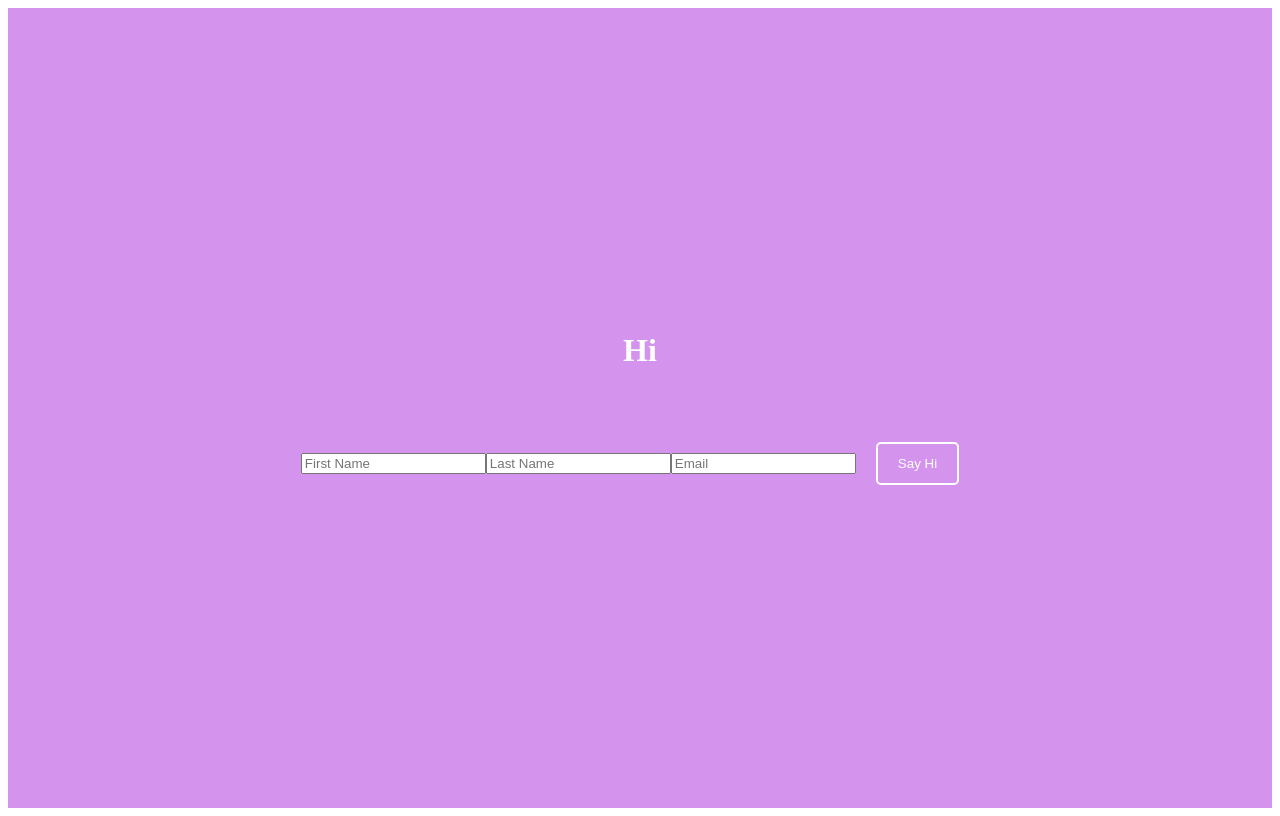
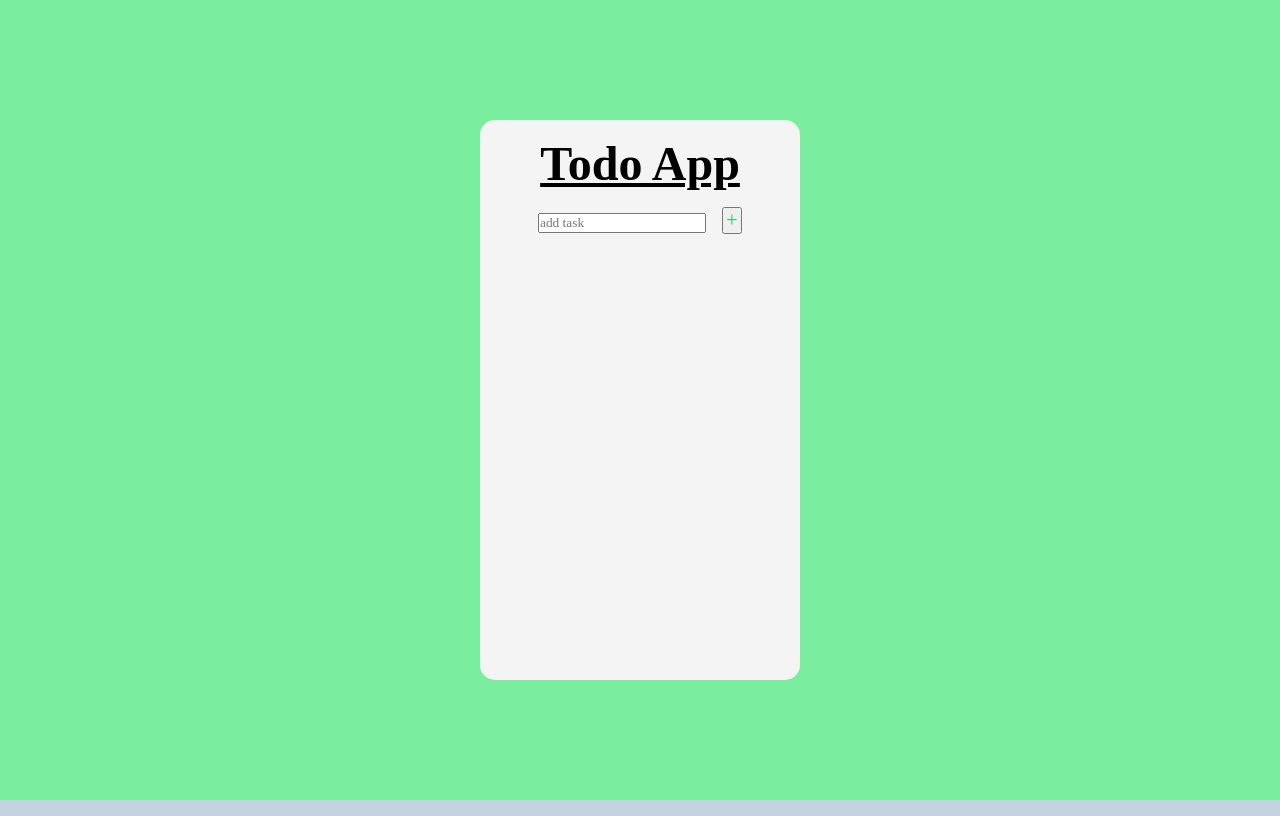
Before and after one commit to SharjeelMoqrabKhan/Basic-React-Learning-2020, a React (Create React App) app: page / in a window 1280 px wide. Built offline with nearby package versions, Linux system fonts and the light colour scheme; a web font is replaced by a local one.

Commit message:
TodoApp adding functionality

```diff
--- /dev/null
+++ b/src/TodoApp.jsx
@@ -0,0 +1,36 @@
+import React, { useState } from "react";
+import "./todo_app.css";
+
+const TodoApp = () => {
+  const [input, setInput] = useState("");
+  const [item, setItem] = useState([]);
+
+  const inputHandler = (event) => {
+    setInput(event.target.value);
+  };
+
+  const listofItems = () => {
+    setItem((previousItems) => {
+      return [...previousItems, input];
+    });
+  };
+
+  return (
+    <React.Fragment>
+      <div className="main_div">
+        <div className="centent_div">
+          <h1>Todo App</h1>
+          <input type="text" placeholder="add task" onChange={inputHandler} />
+          <button onClick={listofItems}>+</button>
+          <ol>
+            {item.map((itemValue) => {
+              return <li>{itemValue}</li>;
+            })}
+          </ol>
+        </div>
+      </div>
+    </React.Fragment>
+  );
+};
+
+export default TodoApp;
--- a/src/index.js
+++ b/src/index.js
@@ -1,5 +1,5 @@
 import React from "react";
 import ReactDOM from "react-dom";
-import Form from "../src/Form";
+import TodoApp from "../src/TodoApp";
 
-ReactDOM.render(<Form />, document.getElementById("root"));
+ReactDOM.render(<TodoApp />, document.getElementById("root"));
--- /dev/null
+++ b/src/todo_app.css
@@ -0,0 +1,59 @@
+* {
+  padding: 0;
+  margin: 0;
+  box-sizing: border-box;
+  font-family: cursive;
+}
+
+.main_div {
+  width: 100%;
+  height: 100vh;
+  background: #7bed9f;
+  display: flex;
+  flex-direction: row;
+  justify-content: center;
+  align-items: center;
+  text-align: center;
+}
+
+.centent_div {
+  width: 25%;
+  height: 70vh;
+  background-color: #f4f4f4;
+  border-radius: 15px;
+}
+
+body {
+  background: #c3d3e0;
+  overflow: auto;
+}
+
+h1 {
+  text-align: center;
+  margin: 5%;
+  font-size: 3rem;
+  text-decoration: underline;
+}
+
+button {
+  margin-left: 5%;
+  width: 20px;
+  color: rgb(26, 202, 99);
+  font-size: 20px;
+}
+
+ol{
+    margin-top: 10%;
+}
+
+ol li{
+    padding-left: 25px;
+    text-align: left;
+    font-size: 20px;
+    font-weight: 500;
+    display: flex;
+    align-items: center;
+    list-style: none;
+    text-transform: capitalize;
+
+}
```
